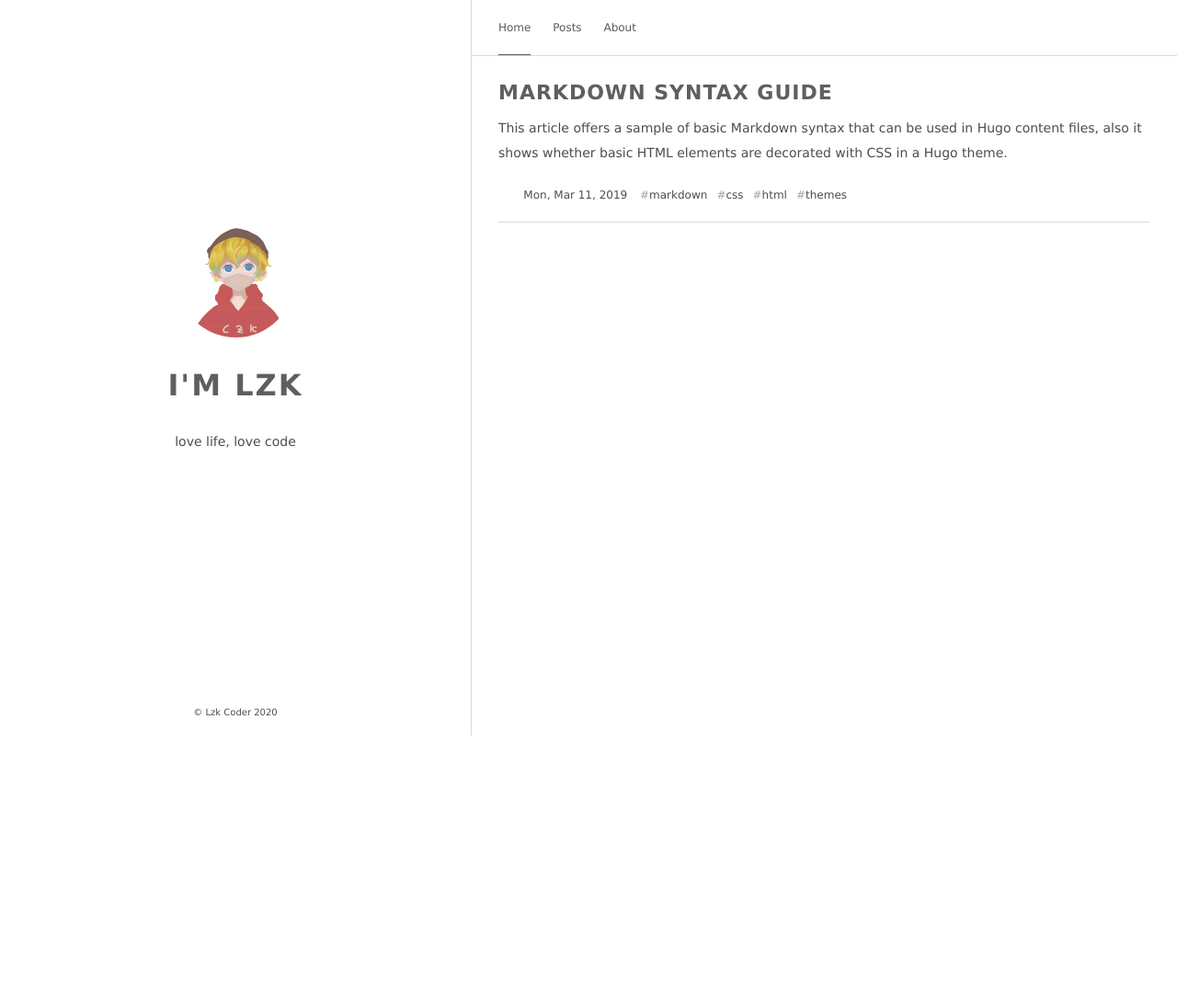
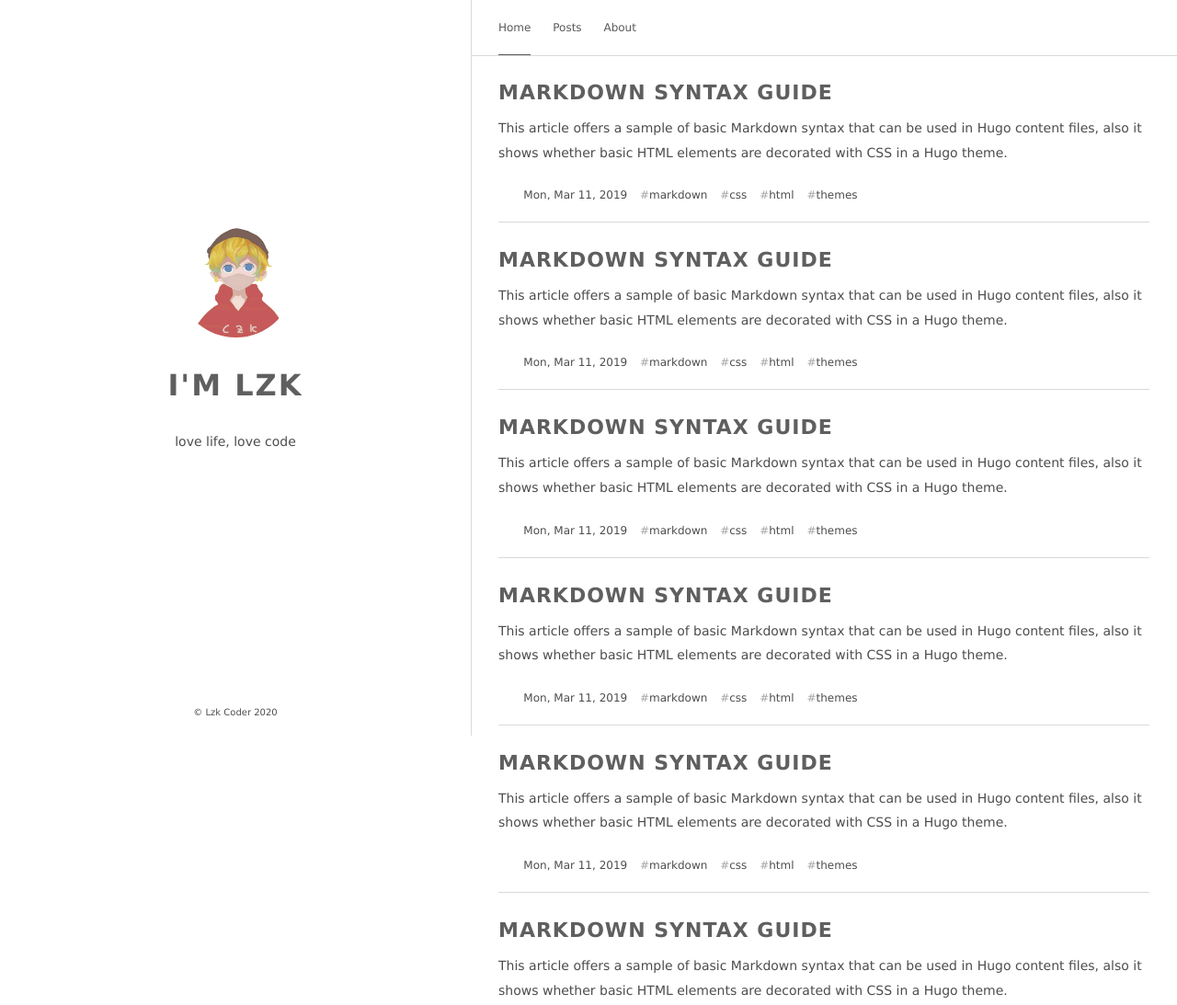
Before and after one commit to BAGGK/lzk_blog, a plain HTML site: page front-end/index.html in a window 1280 px wide. Shown: the top 1093 px of the page at 92% size. Before the commit the page ends 800 px from the top, so only its background shows below. Drawn offline with Linux system fonts and the light colour scheme.

Commit message:
2020-02-23

```diff
--- a/front-end/index.html
+++ b/front-end/index.html
@@ -47,24 +47,27 @@
     <div class="autopagerize_page_element">
       <div class="content">
         <!-- 具体文章 -->
-        <div class="post animated fadeInDown">
+        <div class="post animated fadeInDown" v-for='item in posts'>
           <div class="post-title">
-            <h3><a href="https://themes.gohugo.io//theme/anatole/post/markdown-syntax/">Markdown Syntax Guide</a>
+            <h3><a :href='item.url'>{{ item.title }}</a>
             </h3>
           </div>
-          <div class="post-content"><div class="p_part"><p><p>This article offers a sample of basic Markdown syntax that can be used in Hugo content files, also it shows whether basic HTML elements are decorated with CSS in a Hugo theme.</p></p></div>
+          <div class="post-content"><div class="p_part"><p><p>{{ item.content }}</p></p></div>
 
-        <div class="p_part"><p></p></div></div>
-          <div class="post-footer">
-            <div class="meta">
-              <div class="info"><i class="fa fa-sun-o"></i><span class="date">Mon, Mar 11, 2019</span>
-                <a class="tag" href="https://themes.gohugo.io//theme/anatole/tags/markdown/">markdown</a><a class="tag" href="https://themes.gohugo.io//theme/anatole/tags/css/">css</a><a class="tag" href="https://themes.gohugo.io//theme/anatole/tags/html/">html</a><a class="tag" href="https://themes.gohugo.io//theme/anatole/tags/themes/">themes</a>
+          <div class="p_part"><p></p></div></div>
+            <div class="post-footer">
+              <div class="meta">
+                <div class="info"><i class="fa fa-sun-o"></i><span class="date">{{ item.date }}</span>
+                  <a class="tag" href="https://themes.gohugo.io//theme/anatole/tags/markdown/">markdown</a>
+                  <a class="tag" href="https://themes.gohugo.io//theme/anatole/tags/css/">css</a>
+                  <a class="tag" href="https://themes.gohugo.io//theme/anatole/tags/html/">html</a>
+                  <a class="tag" href="https://themes.gohugo.io//theme/anatole/tags/themes/">themes</a>
+                </div>
               </div>
             </div>
           </div>
-        </div>
 
-      </div>
+       </div>
     </div>
   </div>
 
@@ -75,7 +78,49 @@
       el: '#main',
       data: {
         current_page: 0,
-        posts: []
+        posts: [{
+          url: "https://themes.gohugo.io//theme/anatole/post/markdown-syntax/",
+          title: 'Markdown Syntax Guide',
+          content: 'This article offers a sample of basic Markdown syntax that can be used in Hugo content files, also it shows whether basic HTML elements are decorated with CSS in a Hugo theme.',
+          date: 'Mon, Mar 11, 2019',
+          tags: []
+        },
+        {
+          url: "https://themes.gohugo.io//theme/anatole/post/markdown-syntax/",
+          title: 'Markdown Syntax Guide',
+          content: 'This article offers a sample of basic Markdown syntax that can be used in Hugo content files, also it shows whether basic HTML elements are decorated with CSS in a Hugo theme.',
+          date: 'Mon, Mar 11, 2019',
+          tags: []
+        },
+        {
+          url: "https://themes.gohugo.io//theme/anatole/post/markdown-syntax/",
+          title: 'Markdown Syntax Guide',
+          content: 'This article offers a sample of basic Markdown syntax that can be used in Hugo content files, also it shows whether basic HTML elements are decorated with CSS in a Hugo theme.',
+          date: 'Mon, Mar 11, 2019',
+          tags: []
+        },
+        {
+          url: "https://themes.gohugo.io//theme/anatole/post/markdown-syntax/",
+          title: 'Markdown Syntax Guide',
+          content: 'This article offers a sample of basic Markdown syntax that can be used in Hugo content files, also it shows whether basic HTML elements are decorated with CSS in a Hugo theme.',
+          date: 'Mon, Mar 11, 2019',
+          tags: []
+        },
+        {
+          url: "https://themes.gohugo.io//theme/anatole/post/markdown-syntax/",
+          title: 'Markdown Syntax Guide',
+          content: 'This article offers a sample of basic Markdown syntax that can be used in Hugo content files, also it shows whether basic HTML elements are decorated with CSS in a Hugo theme.',
+          date: 'Mon, Mar 11, 2019',
+          tags: []
+        },
+        {
+          url: "https://themes.gohugo.io//theme/anatole/post/markdown-syntax/",
+          title: 'Markdown Syntax Guide',
+          content: 'This article offers a sample of basic Markdown syntax that can be used in Hugo content files, also it shows whether basic HTML elements are decorated with CSS in a Hugo theme.',
+          date: 'Mon, Mar 11, 2019',
+          tags: []
+        },
+      ]
       }
     });
 
```
Also changed, not shown: front-end/test.htm (added, +25 -0 lines), 4 other files.
